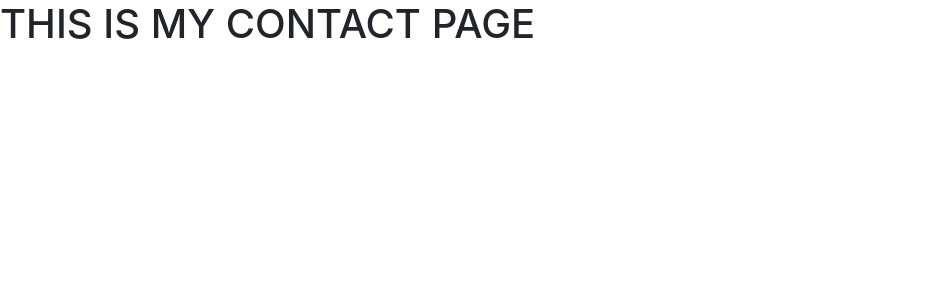
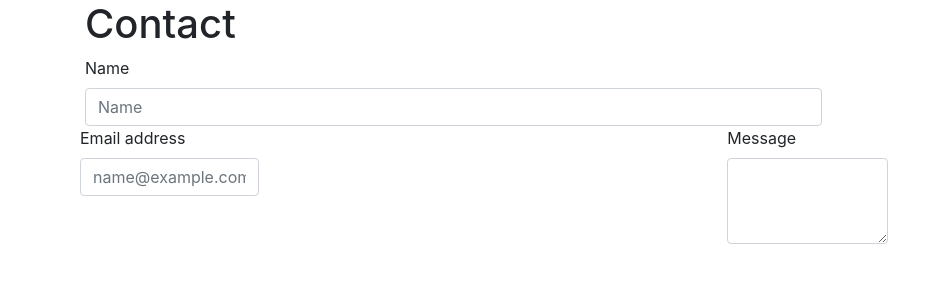
Before and after one commit to bethpresten/HomeworkPortfolio, a plain HTML site: page contact.html in a window 1280 px wide. Shown: the whole page, without its empty margins (0-950 px from the left). Drawn offline with nearby package versions, Linux system fonts and the light colour scheme.

Commit message:
(WIP) contact.html form added

```diff
--- a/contact.html
+++ b/contact.html
@@ -35,14 +35,32 @@
     <link rel="stylesheet" href="" />
   </head>
   <body>
-    <h1>THIS IS MY CONTACT PAGE</h1>
-    <!--[if lt IE 7]>
-      <p class="browsehappy">
-        You are using an <strong>outdated</strong> browser. Please
-        <a href="#">upgrade your browser</a> to improve your experience.
-      </p>
-    <![endif]-->
+    <div class="container">
+    <h1>Contact</h1>
+    <form>
+      <div class="form-row">
+        <div class="col-sm-8">
+          <label for="exampleFormName">Name</label>
+          <input type="text" class="form-control" placeholder="Name">
+        </div>
+        <div class="col-sm-4"></div>
 
+      <div class="form-row">
+          <div class="col-sm-8">
+            <label for="exampleFormControlInput1">Email address</label>
+            <input type="text" class="form-control" id="exampleFormControlInput1" placeholder="name@example.com">
+         </div>
+      </div>
+      <div class="col-sm-4"></div>
+
+      <div class="form-row">
+        <div class="col-sm-8">
+          <label for="exampleFormControlTextarea1">Message</label>
+          <textarea class="form-control" id="exampleFormControlTextarea1" rows="3"></textarea>
+        </div>
+      </div>
+    </form>
+    </div>
     <script src="" async defer></script>
   </body>
 </html>
```
